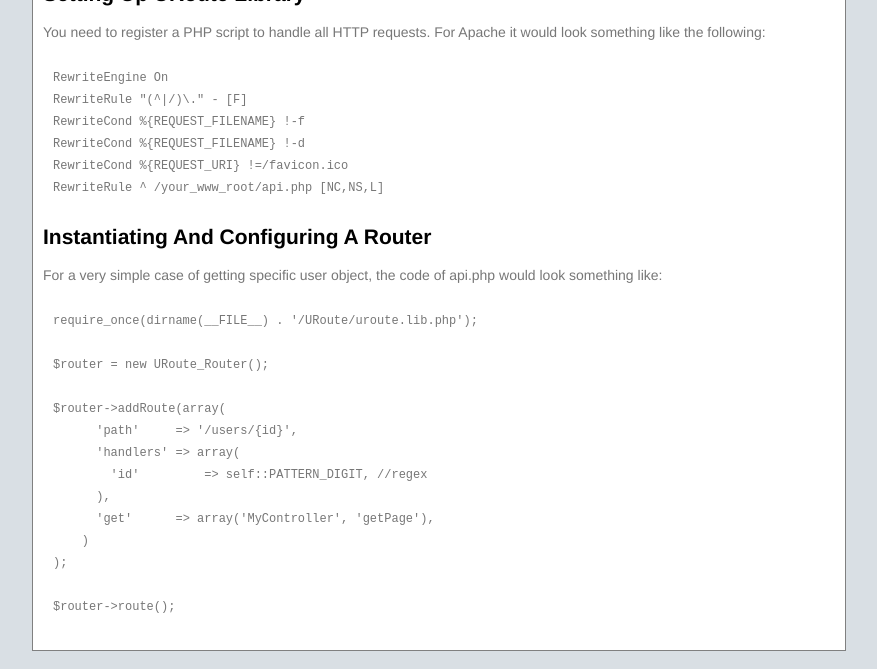
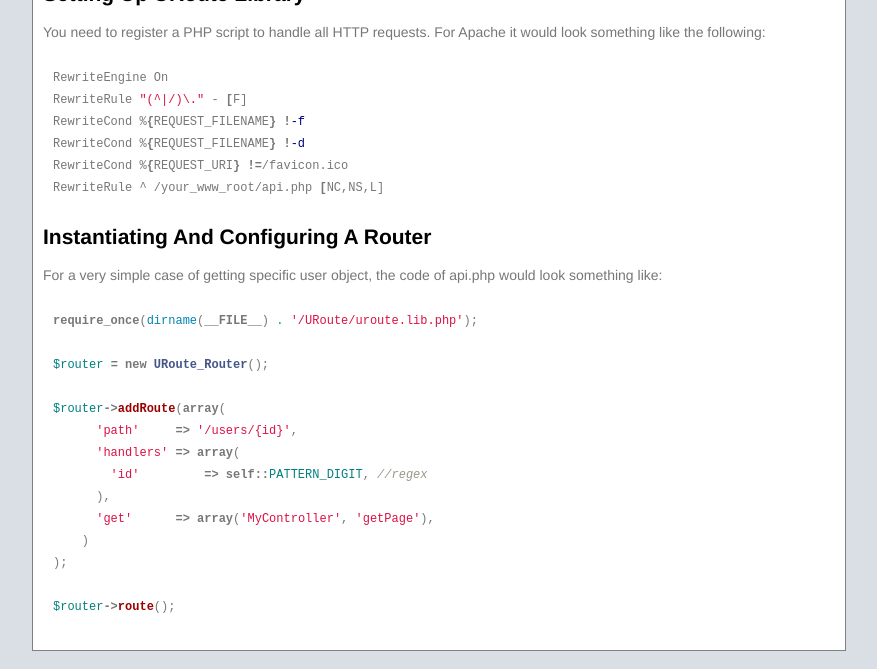
Before and after one commit to ioseb/URoute, a Jekyll site: the page built from index.md, in a window 1280 px wide. Shown: the part 320-989 px from the top of the page, without its empty margins (289-1166 px from the left). Built offline with Jekyll 4.4.1, drawn with Linux system fonts in a browser that asks for light colours; nearby versions of some CDN libraries; Markdown is read by kramdown in place of the engine named in the settings.

Commit message:
documentation update

````diff
--- a/index.md
+++ b/index.md
@@ -18,7 +18,7 @@ To start serving RESTful HTTP requests, you need to go through two simple steps:
 
 You need to register a PHP script to handle all HTTP requests. For Apache it would look something like the following:
 
-```
+```bash
 RewriteEngine On
 RewriteRule "(^|/)\." - [F]
 RewriteCond %{REQUEST_FILENAME} !-f
@@ -30,7 +30,8 @@ RewriteRule ^ /your_www_root/api.php [NC,NS,L]
 ## Instantiating And Configuring A Router
 
 For a very simple case of getting specific user object, the code of api.php would look something like:
-```
+
+```php
 require_once(dirname(__FILE__) . '/URoute/uroute.lib.php');
 
 $router = new URoute_Router();
````
